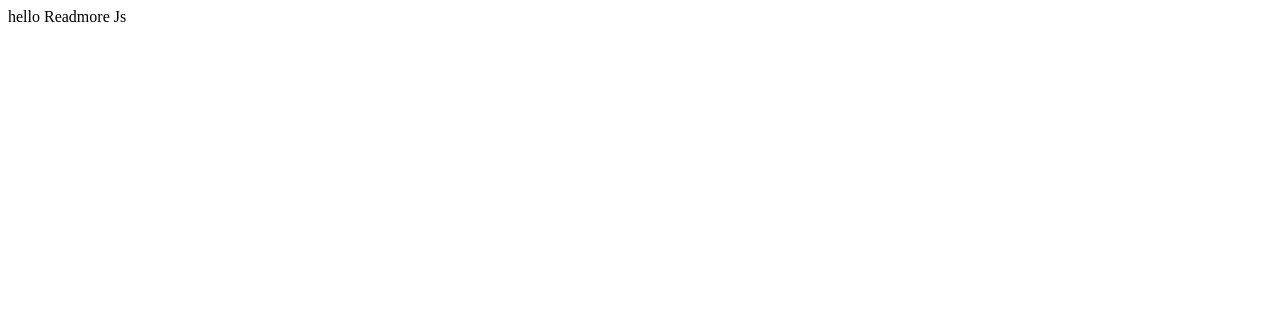
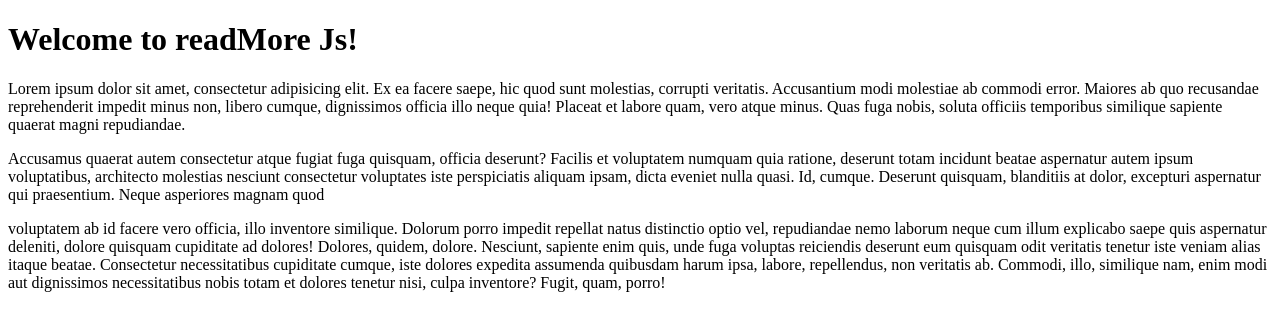
Before and after one commit to artistictechie/readMore.js, a plain HTML site: page index.html in a window 1280 px wide. Drawn offline with nearby package versions, Linux system fonts and the light colour scheme.

Commit message:
update index

```diff
--- a/index.html
+++ b/index.html
@@ -1 +1,47 @@
-hello Readmore Js
+<!DOCTYPE html>
+<html lang="en">
+  <head>
+    <meta charset="utf-8">
+    <meta http-equiv="X-UA-Compatible" content="IE=edge">
+    <meta name="viewport" content="width=device-width, initial-scale=1">
+    <title>readMore Js Demo</title>
+    <!-- HTML5 shim and Respond.js for IE8 support of HTML5 elements and media queries -->
+    <!-- WARNING: Respond.js doesn't work if you view the page via file:// -->
+    <!--[if lt IE 9]>
+      <script src="https://oss.maxcdn.com/html5shiv/3.7.2/html5shiv.min.js"></script>
+      <script src="https://oss.maxcdn.com/respond/1.4.2/respond.min.js"></script>
+    <![endif]-->
+
+  </head>
+  <body>
+    <h1>Welcome to readMore Js!</h1>
+
+    <div class="article">
+      <p>
+        Lorem ipsum dolor sit amet, consectetur adipisicing elit. Ex ea facere saepe, hic quod sunt molestias,
+        corrupti veritatis. Accusantium modi molestiae ab commodi error. Maiores ab quo recusandae reprehenderit
+        impedit minus non, libero cumque, dignissimos officia illo neque quia! Placeat et labore quam, vero atque minus.
+        Quas fuga nobis, soluta officiis temporibus similique sapiente quaerat magni repudiandae.
+      </p>
+      <p>
+        Accusamus quaerat autem consectetur atque fugiat fuga quisquam, officia deserunt? Facilis et
+        voluptatem numquam quia ratione, deserunt totam incidunt beatae aspernatur autem ipsum voluptatibus,
+        architecto molestias nesciunt consectetur voluptates iste perspiciatis aliquam ipsam, dicta eveniet nulla quasi.
+        Id, cumque. Deserunt quisquam, blanditiis at dolor, excepturi aspernatur qui praesentium. Neque asperiores magnam quod
+      </p><p>
+        voluptatem ab id facere vero officia, illo inventore similique. Dolorum porro impedit repellat natus distinctio optio vel,
+        repudiandae nemo laborum neque cum illum explicabo saepe quis aspernatur deleniti, dolore quisquam cupiditate ad dolores!
+        Dolores, quidem, dolore. Nesciunt, sapiente enim quis, unde fuga voluptas reiciendis deserunt eum quisquam odit veritatis
+        tenetur iste veniam alias itaque beatae. Consectetur necessitatibus cupiditate cumque, iste dolores expedita assumenda quibusdam
+        harum ipsa, labore, repellendus, non veritatis ab. Commodi, illo, similique nam, enim modi aut dignissimos necessitatibus nobis
+        totam et dolores tenetur nisi, culpa inventore? Fugit, quam, porro!
+      </p>
+    </div>
+    <!-- jQuery (necessary for Bootstrap's JavaScript plugins) -->
+    <script src="https://ajax.googleapis.com/ajax/libs/jquery/2.2.4/jquery.min.js"></script>
+    <script src="readMore.js" ></script>
+    <script>
+        $(".article").readMore();
+    </script>
+  </body>
+</html>
```
